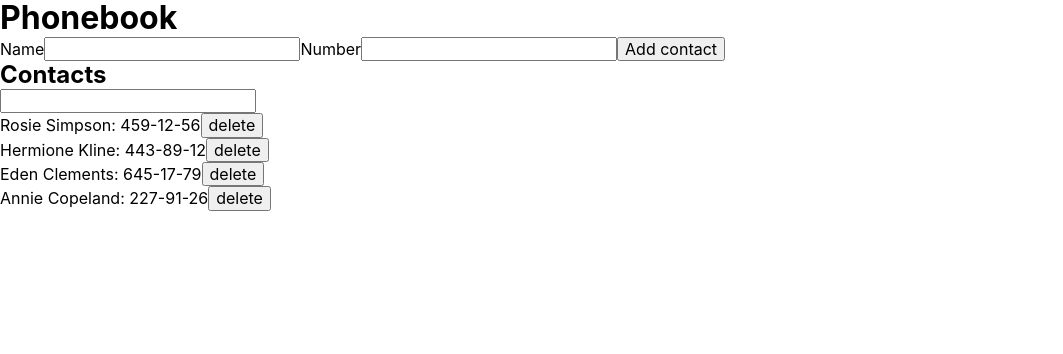
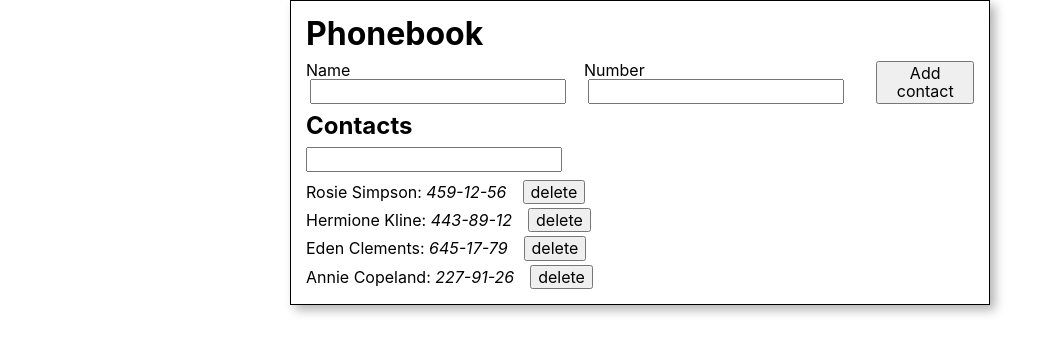
Before and after one commit to Shkliarova/goit-react-hw-02-phonebook, a React (Create React App) app: page / in a window 1280 px wide. Shown: the top 354 px of the page, without its empty margins (0-1063 px from the left). Built offline with nearby package versions, Linux system fonts and the light colour scheme.

Commit message:
complete task 2

```diff
--- a/src/components/App.js
+++ b/src/components/App.js
@@ -3,6 +3,7 @@ import { ContactForm } from "./ContactForm"
 import { nanoid } from "nanoid"
 import { ContactList } from "./ContactList"
 import { Filter } from "./Filter"
+import { AppWrapper } from "./App.styled"
 
 export class App extends Component {
   state = {
@@ -56,13 +57,13 @@ export class App extends Component {
     })
 
     return(
-      <div>
+      <AppWrapper>
         <h1>Phonebook</h1>
         <ContactForm onAdd={this.addContact}/>
         <h2>Contacts</h2>
         <Filter filter={filter} onUpdate={this.updateFilter}/>
         {contacts.length>0 && <ContactList items={visibleContacts} onDelete={this.deleteContact}/>}
-      </div>
+      </AppWrapper>
     )
   }
 }
--- /dev/null
+++ b/src/components/App.styled.js
@@ -0,0 +1,11 @@
+import styled from "styled-components"
+
+export const AppWrapper = styled.div`
+display: flex;
+gap: 8px;
+flex-direction: column;
+border: 1px solid black;
+box-shadow: 5px 5px 10px rgba(0, 0, 0, 0.3);
+padding: 15px;
+width: 700px;
+margin: 0 auto;`
--- a/src/components/ContactForm.js
+++ b/src/components/ContactForm.js
@@ -1,5 +1,6 @@
-import {Formik, Form, Field} from "formik"
+import {Formik} from "formik"
 import * as Yup from 'yup';
+import { ContactsForm, ContactsField } from "./ContactForm.styled";
 
 const contactSchema = Yup.object().shape({
     name: Yup.string().required('Required'),
@@ -19,18 +20,18 @@ export const ContactForm = ({onAdd}) => {
             onAdd(values);
             actions.resetForm();
         }}>
-            <Form>
+            <ContactsForm>
                 <label>
                     Name
-                    <Field type="text" name="name" required />
+                    <ContactsField type="text" name="name" required />
                 </label>
                 <label>
                     Number
-                    <Field type="tel" name="number" required />
+                    <ContactsField type="tel" name="number" required />
                 </label>
 
                 <button type="submit">Add contact</button>
-            </Form>
+            </ContactsForm>
         </Formik>
     )
 }
--- /dev/null
+++ b/src/components/ContactForm.styled.js
@@ -0,0 +1,9 @@
+import styled from "styled-components";
+import {Form, Field} from "formik"
+
+export const ContactsForm = styled(Form)`
+display: flex;
+gap: 8px;`
+
+export const ContactsField = styled(Field)`
+margin-left: 4px;`
--- a/src/components/ContactList.js
+++ b/src/components/ContactList.js
@@ -1,11 +1,13 @@
+import { ContactsList, DeleteButton } from "./ContactList.styled"
+
 export const ContactList = ({items, onDelete}) => {
     return(
-        <ul>
+        <ContactsList>
             {items.map(item =>
             <li key={item.id}>
-                {item.name}: {item.number}
-                <button onClick={()=>onDelete(item.id)}>delete</button>
+                {item.name}: <i>{item.number}</i>
+                <DeleteButton onClick={()=>onDelete(item.id)}>delete</DeleteButton>
             </li>)}
-        </ul>
+        </ContactsList>
     )
 }
--- /dev/null
+++ b/src/components/ContactList.styled.js
@@ -0,0 +1,9 @@
+import styled from "styled-components";
+
+export const ContactsList = styled.ul`
+display: flex;
+flex-direction: column;
+gap: 4px;`
+
+export const DeleteButton = styled.button`
+margin-left: 16px;`
```
